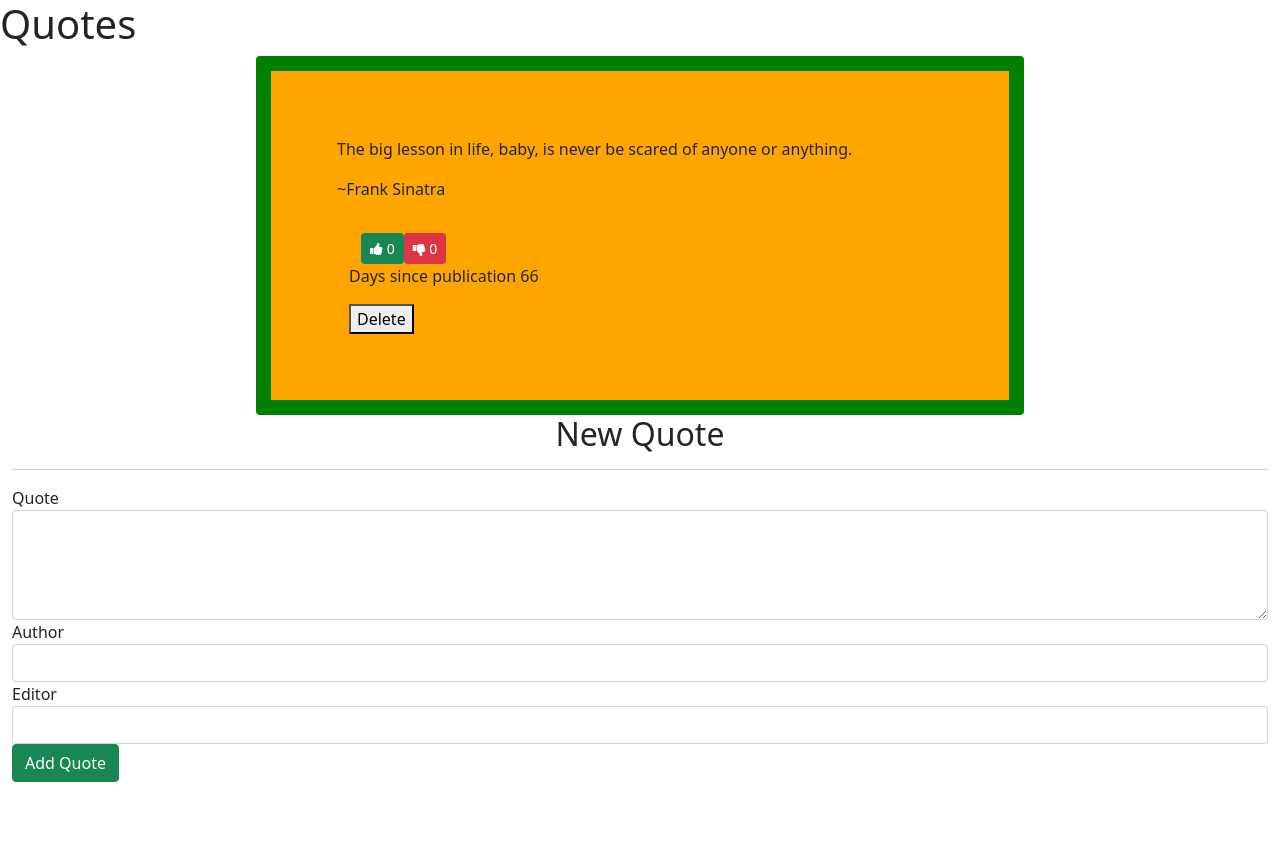
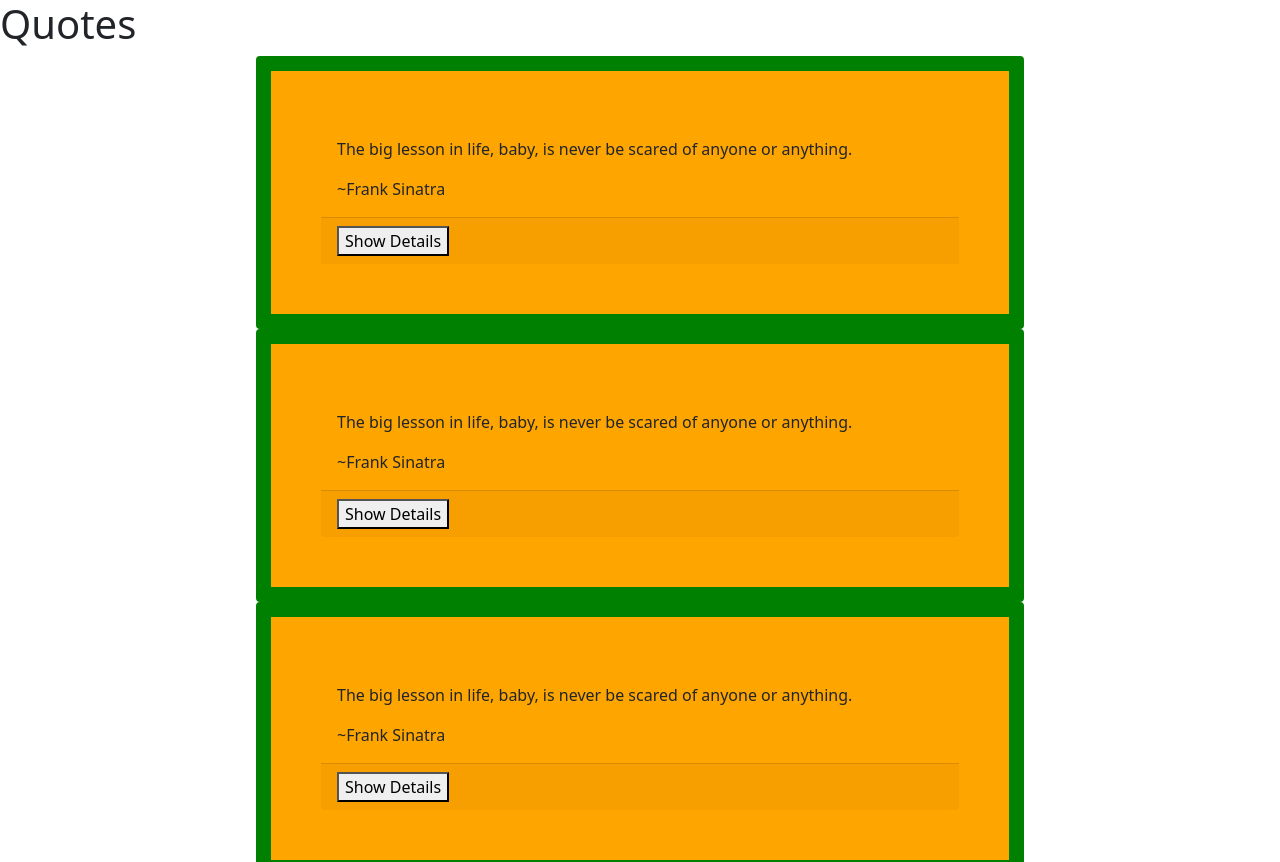
Before and after one commit to Miss-Faith/Quotes, an Angular app: page / in a window 1280 px wide. Shown: the top 862 px of the page. Before the commit the page ends 800 px from the top, so only its background shows below. Built offline with nearby package versions, Linux system fonts and the light colour scheme.

Commit message:
Update count clicks directive to highlight

```diff
--- a/src/app/countclicks.directive.ts
+++ b/src/app/countclicks.directive.ts
@@ -1,16 +1,16 @@
-import { Directive, HostListener } from '@angular/core';
+import { Directive, ElementRef } from '@angular/core';
 
 @Directive({
   selector: '[appCountclicks]'
 })
 export class CountclicksDirective {
 
-  constructor() { }
-
-  votes = 0;
-
-  @HostListener("click", ["$event.target"]) onClicks() {
-    this.votes++
+  constructor(private elem:ElementRef) { }
+  highlightElement() {
+    this.elem.nativeElement.style.backgroundColor = 'blue';
+    this.elem.nativeElement.style.color = 'black';
   }
-
+  ngOnInit() {
+    this.highlightElement();
+  }
 }
--- a/src/app/quote-detail/quote-detail.component.html
+++ b/src/app/quote-detail/quote-detail.component.html
@@ -4,7 +4,9 @@
     <button class="btn btn-sm btn-danger"  (click)="downvote()" type="button"> <i class="fa fa-thumbs-down" id="downvote"></i> {{quote.downvotes}}</button>
   </div>
   <div>
-    <p>Days since publication {{quote.publishedDate | dateCount }}</p>
-    <button (click)= 'quoteDelete(true)'>Delete</button>
+    <p>Posted By :  {{quote.editor}}<br>
+    Posted On : {{quote.publishedDate | date}}<br>
+    Published  : {{quote.publishedDate | dateCount }} days ago</p>
+    <button class="btn btn-sm btn-danger" (click)= 'quoteDelete(true)'><i class="fa fa-trash" id="downvote"></i></button>
   </div>
 </div>
--- a/src/app/quote-detail/quote-detail.component.ts
+++ b/src/app/quote-detail/quote-detail.component.ts
@@ -23,7 +23,7 @@
     this.quote.downvotes+=1;
   }
 
-  constructor() { }
+    constructor() { }
 
   ngOnInit(): void {
   }
--- a/src/app/quote-form/quote-form.component.html
+++ b/src/app/quote-form/quote-form.component.html
@@ -4,8 +4,8 @@
   <form (ngSubmit)='submitQuote()' #QuoteForm='ngForm'>
     <div class="form-group">
       <label for="quotetext">Quote</label>
-      <textarea class="form-control" id="quotetext" rows="4" [(ngModel)]="newQuote.quotetext" name="quote" #quote='ngModel' required></textarea>
-      <div [hidden]="quote.valid || quote.pristine" class="alert alert-danger">
+      <textarea class="form-control" id="quotetext" rows="4" [(ngModel)]="newQuote.quotetext" name="quotetext" #quotetext='ngModel' required></textarea>
+      <div [hidden]="quotetext.pristine" class="alert alert-danger">
         <p>Quote is required</p>
       </div>
     </div>
--- a/src/app/quote-form/quote-form.component.ts
+++ b/src/app/quote-form/quote-form.component.ts
@@ -8,12 +8,13 @@
 })
 export class QuoteFormComponent implements OnInit {
 
-  newQuote = new Quote("","","",new Date(),0,0);
+  newQuote = new Quote(0,"","","",new Date(),0,0);
 
   @Output() addQuote = new EventEmitter<Quote>();
 
   submitQuote(){
     this.addQuote.emit(this.newQuote);
+    this.newQuote = new Quote(0,"","","",new Date(),0,0);
   }
 false
   constructor() { }
--- a/src/app/quotes/quotes.component.html
+++ b/src/app/quotes/quotes.component.html
@@ -1,11 +1,24 @@
 <div>
-  <div class="card" *ngFor="let quote of quotes; let i = index">
-    <div class="card-body" class="card-body" id="quote-box">
-      <p class="card-text" id={{i}} id="quote">{{quote.quotetext}}</p>
-      <p class="card-text" id={{i}} id="author">~{{quote.author}}</p>
+  <div *ngFor="let quote of quotes; let i = index">
+    <div appCountclicks *ngIf= 'highlighter(i) && quote.upvotes > 0'class="card">
+      <div class="card-body" id="quote-box">
+        <p class="card-text" id={{i}} id="quote">{{quote.quotetext}}</p>
+        <p class="card-text" id={{i}} id="author">~{{quote.author}}</p>
+      </div>
+      <div class="card-footer">
+      <button (click)='toggleDetails(i)'>Show Details</button>
+      <app-quote-detail *ngIf='quote.showMore' [quote]='quote' (isDelete)="deleteQuote($event,i)"></app-quote-detail>
     </div>
-    <div class="card-body">
-      <app-quote-detail [quote]='quote' (isDelete)="deleteQuote($event,i)"></app-quote-detail>
+    </div>
+    <div *ngIf= 'highlighter(i) && quote.upvotes === 0'class="card">
+      <div class="card-body" id="quote-box">
+        <p class="card-text" id={{i}} id="quote">{{quote.quotetext}}</p>
+        <p class="card-text" id={{i}} id="author">~{{quote.author}}</p>
+      </div>
+      <div class="card-footer">
+      <button (click)='toggleDetails(i)'>Show Details</button>
+      <app-quote-detail *ngIf='quote.showMore' [quote]='quote' (isDelete)="deleteQuote($event,i)"></app-quote-detail>
+    </div>
     </div>
   </div>
   <app-quote-form (addQuote)="addNewQuote($event)"></app-quote-form>
--- a/src/app/quotes/quotes.component.ts
+++ b/src/app/quotes/quotes.component.ts
@@ -9,7 +9,9 @@
 export class QuotesComponent implements OnInit {
 
   quotes: Quote[] = [
-    new Quote("Mi Amor","The big lesson in life, baby, is never be scared of anyone or anything.", "Frank Sinatra", new Date(2021,17,12),0,0)
+    new Quote(1,"Mi Amor","The big lesson in life, baby, is never be scared of anyone or anything.", "Frank Sinatra", new Date(2021,17,12),0,0),
+    new Quote(2,"Mi Amor","The big lesson in life, baby, is never be scared of anyone or anything.", "Frank Sinatra", new Date(2021,17,12),0,0),
+    new Quote(3,"Mi Amor","The big lesson in life, baby, is never be scared of anyone or anything.", "Frank Sinatra", new Date(2021,17,12),0,0)
   ];
 
   addNewQuote(quote) {
@@ -25,6 +27,21 @@
     }
   }
 
+  highlighter(index){
+    let check = this.quotes[index].upvotes;
+    if(this.quotes.length > 0) {
+      let votes = [];
+     this.quotes.forEach(quote => votes.push(quote.upvotes));
+     if (check === Math.max(...votes)) {
+      return true;
+      }
+    }
+  }
+
+  toggleDetails(index){
+    this.quotes[index].showMore = !this.quotes[index].showMore;
+  }
+
   constructor() { }
 
   ngOnInit(): void {
--- a/tsconfig.json
+++ b/tsconfig.json
@@ -8,7 +8,7 @@
     "strict": false, //true,
     "noImplicitOverride": true,
     "noPropertyAccessFromIndexSignature": true,
-    "noImplicitReturns": true,
+    "noImplicitReturns": false, // true,
     "noFallthroughCasesInSwitch": true,
     "sourceMap": true,
     "declaration": false,
```
Also changed, not shown: src/app/quotes.ts (+10 -1 lines), 2 other files (tests, documents, lock files or other folders).
